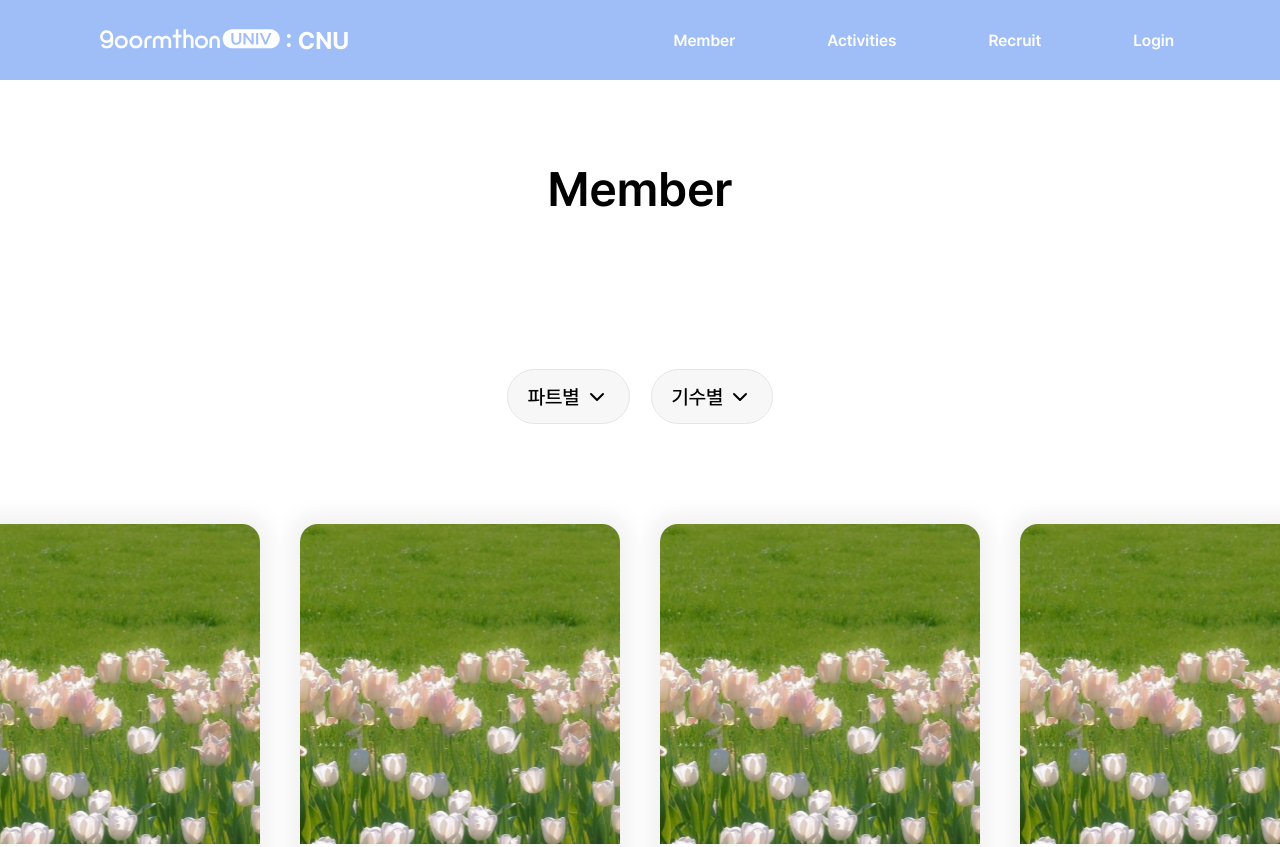
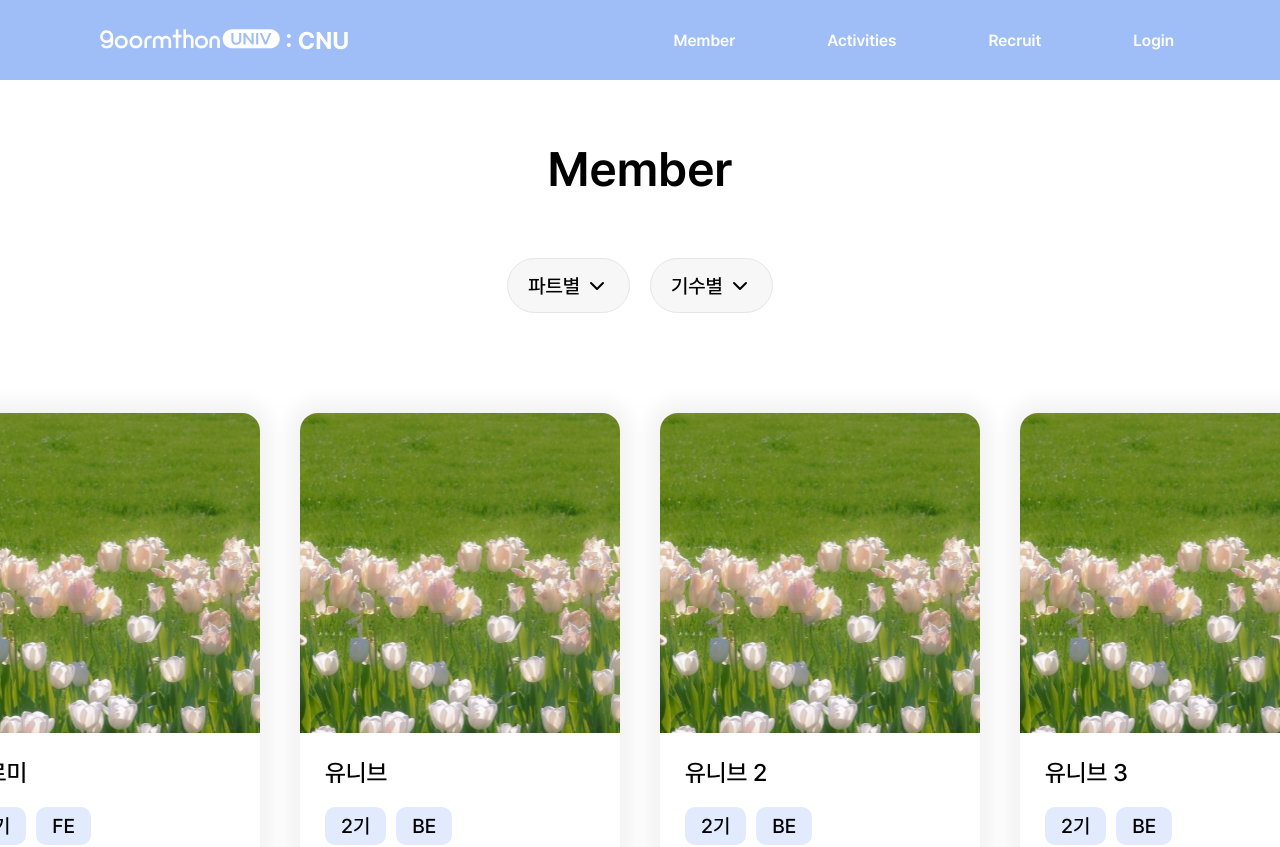
Before and after one commit to 9oormthonUNIV-JNU/B_FE, a React (Vite) app in the folder 9oormthonUNIV_JNU/: page /member in a window 1280 px wide. Shown: the top 847 px of the page. Built offline with nearby package versions, Linux system fonts and the light colour scheme; the HTML template or start-up script is replaced by a standard one.

Commit message:
fix: MemberPage 재수정

```diff
--- a/9oormthonUNIV_JNU/src/components/common/templates/MemberTemplate.tsx
+++ b/9oormthonUNIV_JNU/src/components/common/templates/MemberTemplate.tsx
@@ -11,18 +11,18 @@ const MemberTemplateContainer = styled.div`
   align-items: center;
   width: 100%;
   box-sizing: border-box;
-  max-width: 1200px; /* 추가 */
-  margin: 0 auto; /* 추가 */
+  max-width: 1200px;
+  margin: 0 auto;
 
   .member_content {
-    padding: 80px;
-    margin-bottom: 71px;
+    margin: 60px 0px;
   }
 
   .filter_button {
     display: flex;
     flex-direction: row;
-    gap: 21px;
+    gap: 20px;
+    justify-content: center;
   }
 `;
 
--- a/9oormthonUNIV_JNU/src/pages/MemberPage.tsx
+++ b/9oormthonUNIV_JNU/src/pages/MemberPage.tsx
@@ -1,7 +1,7 @@
 import MemberTemplate from "../components/common/templates/MemberTemplate";
 
 const MemberPage = () => {
-  return <MemberTemplate/>;
+  return <MemberTemplate />;
 };
 
 export default MemberPage;
```
